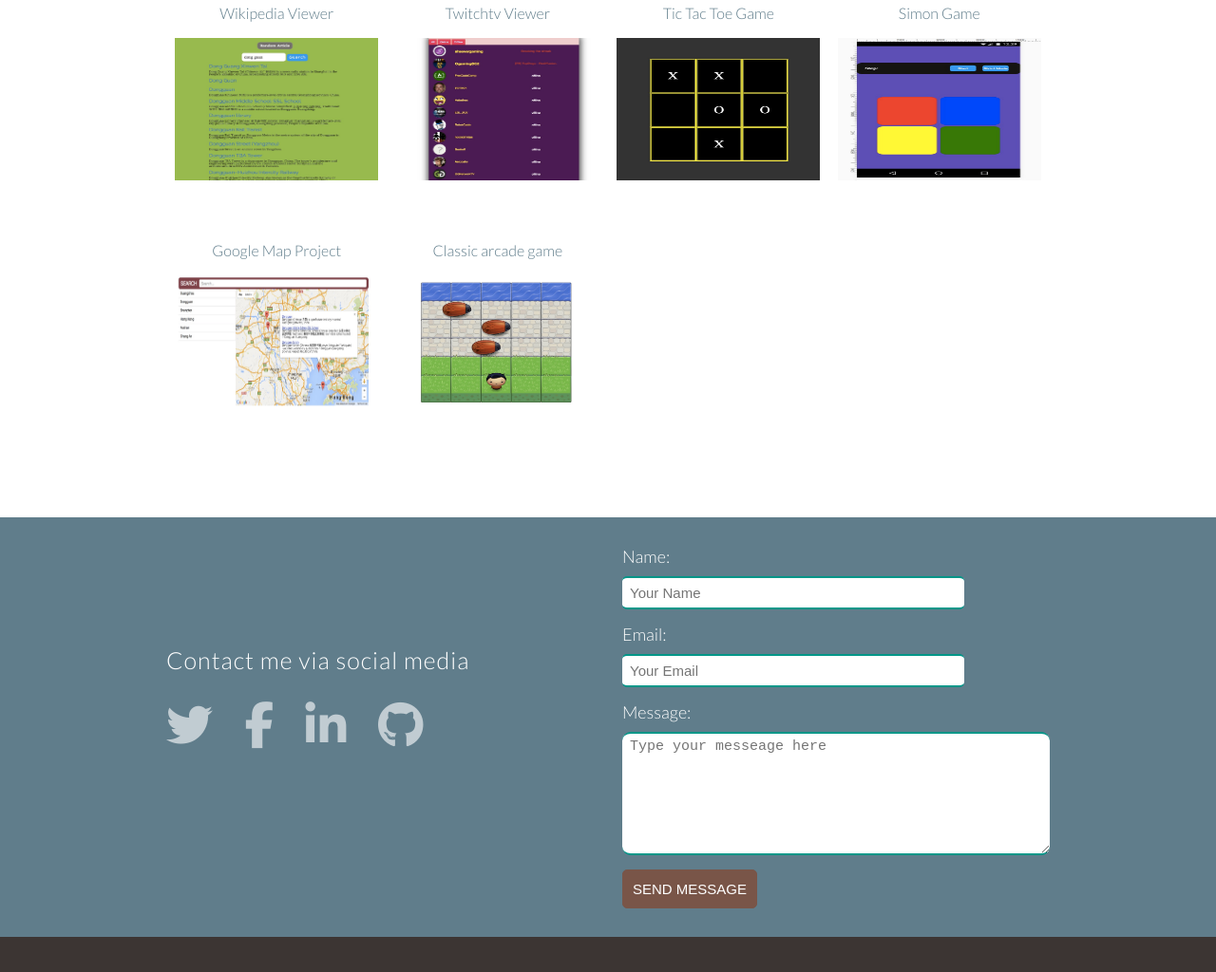
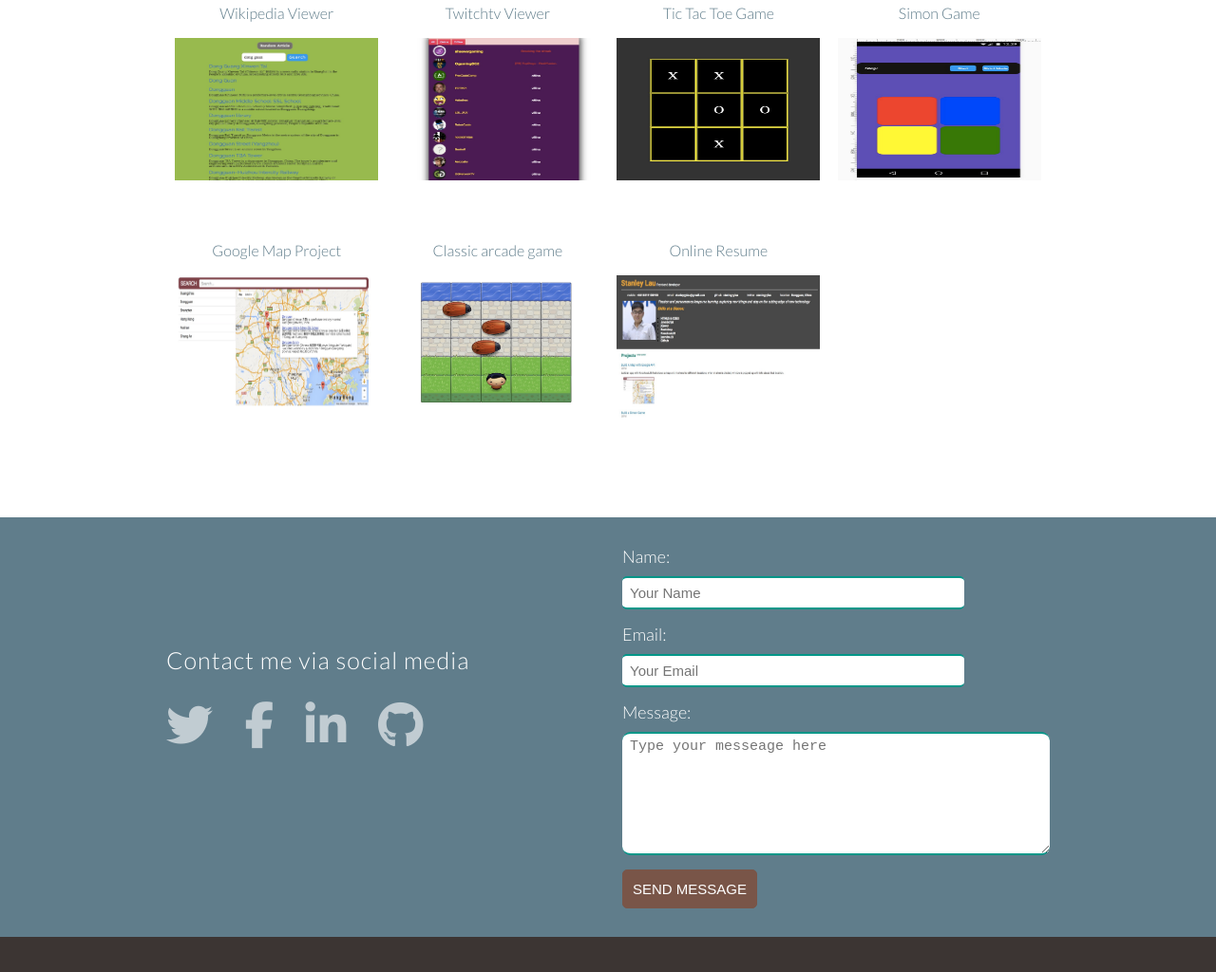
Before and after one commit to stanleyyylau/projects, a plain HTML site: page portfolio-fcc/index.html in a window 1280 px wide. Shown: the part 723-1747 px from the top of the page at 95% size. Drawn offline with Linux system fonts and the light colour scheme.

Commit message:
add online resume to portfolio

```diff
--- a/portfolio-fcc/index.html
+++ b/portfolio-fcc/index.html
@@ -100,6 +100,12 @@
                     <img class="projectThumbNail" src="../img/arcade game.png">
                 </a>
             </article>
+            <article class="project-item">
+                <a target="_blank" href="https://stanleyyylau.github.io/projects/resume/">
+                    <h3>Online Resume</h3>
+                    <img class="projectThumbNail" src="../img/resume.png">
+                </a>
+            </article>
         </div>
     </section>
 
```
Also changed, not shown: img/resume.png (added).
